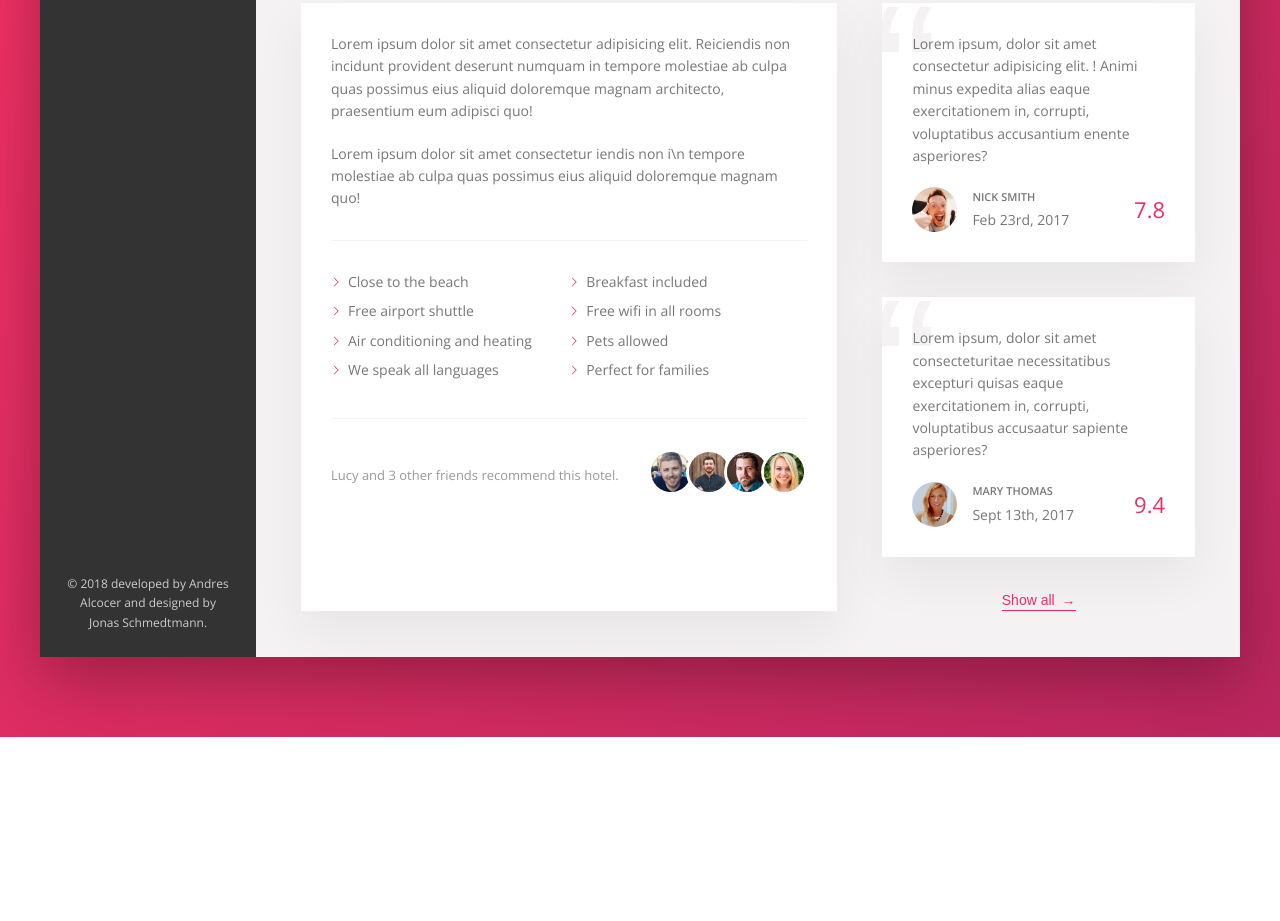
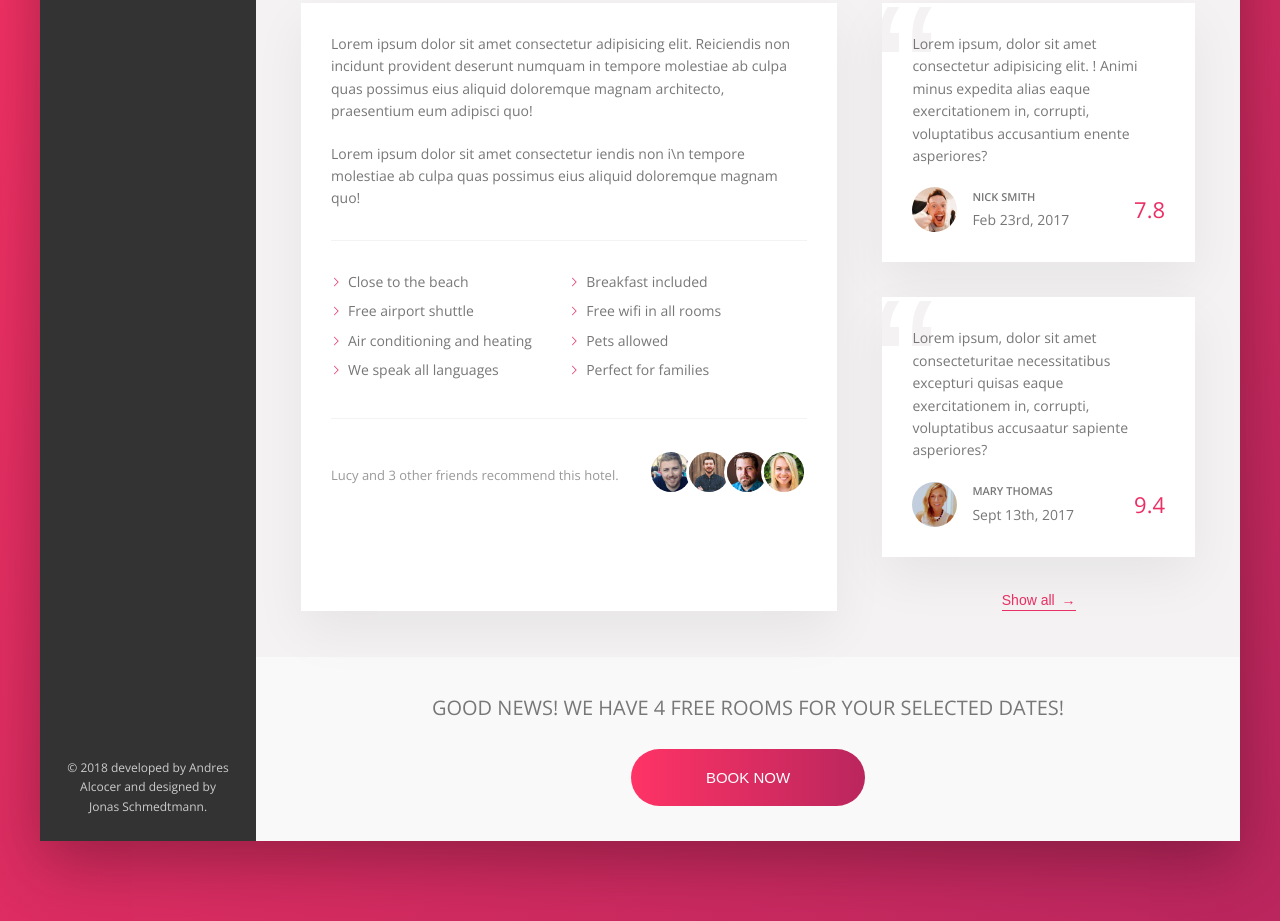
Before and after one commit to AndresXI/Trillo-UI, a website: page index.html in a window 1280 px wide. Shown: the part 644-1565 px from the top of the page. Before the commit the page ends 1381 px from the top, so only its background shows below. Drawn offline with nearby package versions, Linux system fonts and the light colour scheme.

Commit message:
main content completed

```diff
--- a/index.html
+++ b/index.html
@@ -212,6 +212,16 @@
                   </div>
             </div> <!-- End detail -->
 
+            <div class="cta">
+               <h2 class="cta__book-now">
+                  Good news! We have 4 free rooms for your selected dates!
+               </h2>
+               <button class="btn">
+                  <span class="btn__visible">Book now</span>
+                  <span class="btn__invisible">Only 4 rooms left</span>
+               </button>
+            </div>
+
          </main> <!-- End hotel view -->
    </div> <!-- End container -->
 </body>
--- a/sass/_components.scss
+++ b/sass/_components.scss
@@ -443,3 +443,65 @@
    }
 
 }
+
+
+// CALL TO ACTION
+.cta {
+   padding: 3.5rem 0;
+   text-align: center;
+
+   &__book-now {
+      font-size: 2rem;
+      font-weight: 300;
+      text-transform: uppercase;
+      margin-bottom: 2.5rem;
+   }
+}
+
+.btn {
+   font-size: 1.5rem;
+   font-weight: 300;
+   border: none;
+   text-transform: uppercase;
+   border-radius: 100px;
+   background-image: linear-gradient(to right, var(--color-primary-light), var(--color-primary-dark));
+   color: #fff;
+   position: relative;
+   overflow: hidden;
+   cursor: pointer;
+
+   & > * {
+      display: inline-block;
+      height: 100%;
+      width: 100%;
+      transition: all .2s;
+   }
+
+   &__visible {
+      padding: 2rem 7.5rem;
+   }
+
+   &__invisible {
+      position: absolute;
+      left: 0;
+      top: -100%;
+      padding: 2rem 0;
+   }
+
+   &:hover {
+      background-image: linear-gradient(to left, var(--color-primary-light), var(--color-primary-dark));
+   }
+
+   &:hover &__visible {
+      transform: translateY(100%);
+   }
+
+   &:hover &__invisible {
+      top: 0;
+   }
+
+   &:focus {
+      outline: none;
+      animation: pulsate 1s infinite;
+   }
+}
```
Also changed, not shown: css/style.css.
